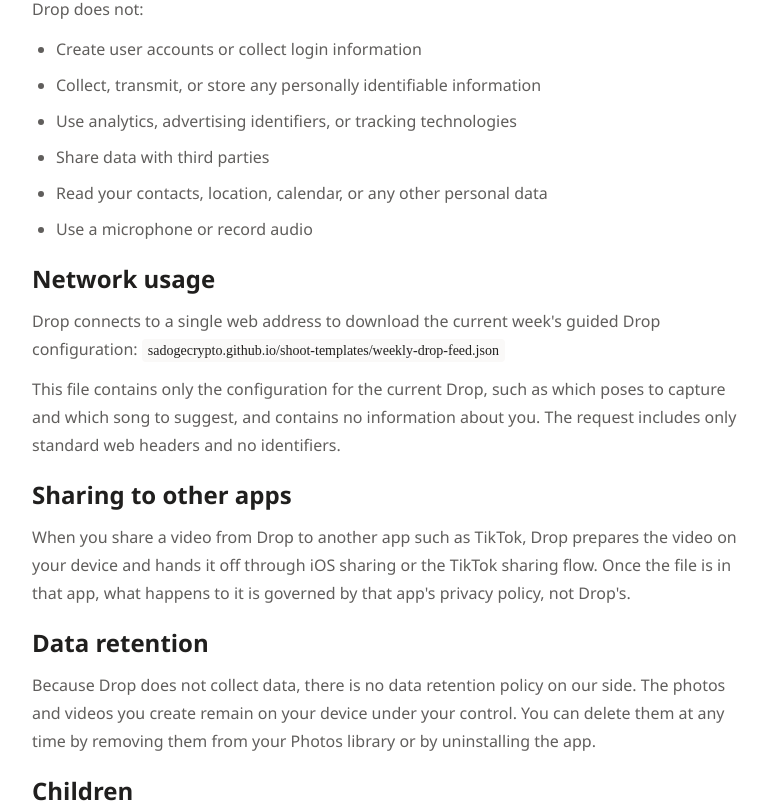
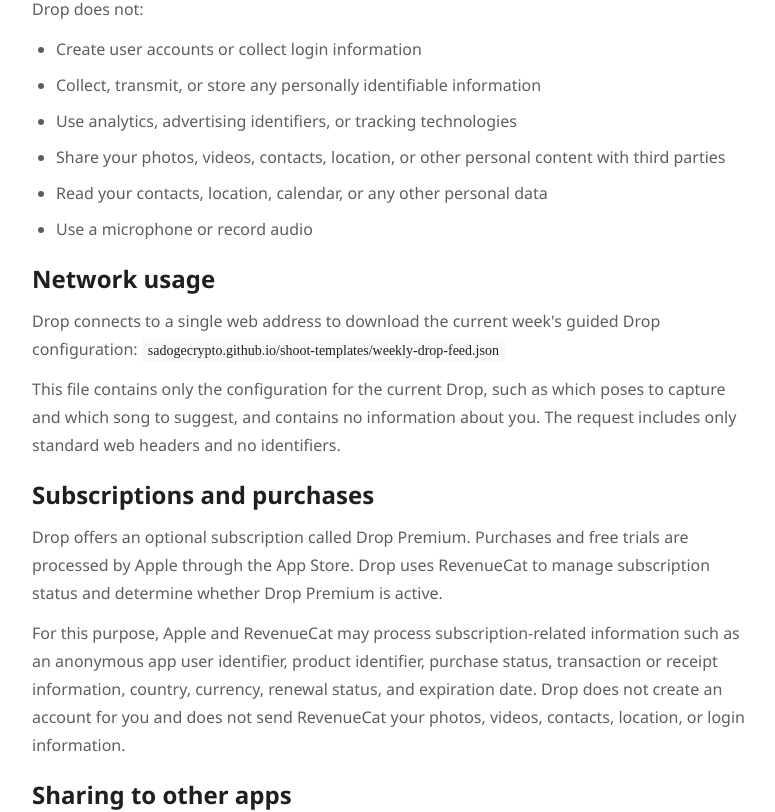
Before and after one commit to SaDogeCrypto/Flomatix-Landing-Page, a Next.js app: page /apps/drop/privacy in a window 1280 px wide. Shown: the part 750-1562 px from the top of the page, without its empty margins (248-1023 px from the left). Built offline with nearby package versions, Linux system fonts and the light colour scheme; no server answers.

Commit message:
Update Drop privacy policy for subscriptions

```diff
--- a/app/apps/drop/privacy/page.tsx
+++ b/app/apps/drop/privacy/page.tsx
@@ -13,7 +13,7 @@ export default function DropPrivacyPage() {
       <article className="mx-auto max-w-3xl px-4 py-14 md:px-6 md:py-20">
         <p className="mb-3 text-sm font-semibold uppercase tracking-[0.18em] text-ms-gray-130">Drop</p>
         <h1 className="text-4xl font-semibold text-ms-black">Drop Privacy Policy</h1>
-        <p className="mt-4 text-ms-gray-130">Last updated: May 5, 2026</p>
+        <p className="mt-4 text-ms-gray-130">Last updated: May 7, 2026</p>
 
         <section className="mt-10 space-y-5 leading-7 text-ms-gray-130">
           <p>
@@ -48,7 +48,7 @@ export default function DropPrivacyPage() {
               <li>Create user accounts or collect login information</li>
               <li>Collect, transmit, or store any personally identifiable information</li>
               <li>Use analytics, advertising identifiers, or tracking technologies</li>
-              <li>Share data with third parties</li>
+              <li>Share your photos, videos, contacts, location, or other personal content with third parties</li>
               <li>Read your contacts, location, calendar, or any other personal data</li>
               <li>Use a microphone or record audio</li>
             </ul>
@@ -70,6 +70,21 @@ export default function DropPrivacyPage() {
           </section>
 
           <section className="space-y-3">
+            <h2 className="text-2xl font-semibold text-ms-black">Subscriptions and purchases</h2>
+            <p>
+              Drop offers an optional subscription called Drop Premium. Purchases and free trials are processed by Apple
+              through the App Store. Drop uses RevenueCat to manage subscription status and determine whether Drop
+              Premium is active.
+            </p>
+            <p>
+              For this purpose, Apple and RevenueCat may process subscription-related information such as an anonymous
+              app user identifier, product identifier, purchase status, transaction or receipt information, country,
+              currency, renewal status, and expiration date. Drop does not create an account for you and does not send
+              RevenueCat your photos, videos, contacts, location, or login information.
+            </p>
+          </section>
+
+          <section className="space-y-3">
             <h2 className="text-2xl font-semibold text-ms-black">Sharing to other apps</h2>
             <p>
               When you share a video from Drop to another app such as TikTok, Drop prepares the video on your device and
@@ -81,9 +96,10 @@ export default function DropPrivacyPage() {
           <section className="space-y-3">
             <h2 className="text-2xl font-semibold text-ms-black">Data retention</h2>
             <p>
-              Because Drop does not collect data, there is no data retention policy on our side. The photos and videos
-              you create remain on your device under your control. You can delete them at any time by removing them from
-              your Photos library or by uninstalling the app.
+              The photos and videos you create remain on your device under your control. You can delete them at any time
+              by removing them from your Photos library or by uninstalling the app. Subscription and purchase records are
+              retained by Apple and RevenueCat as needed to operate purchases, renewals, refunds, restores, and
+              subscription access.
             </p>
           </section>
 
```
